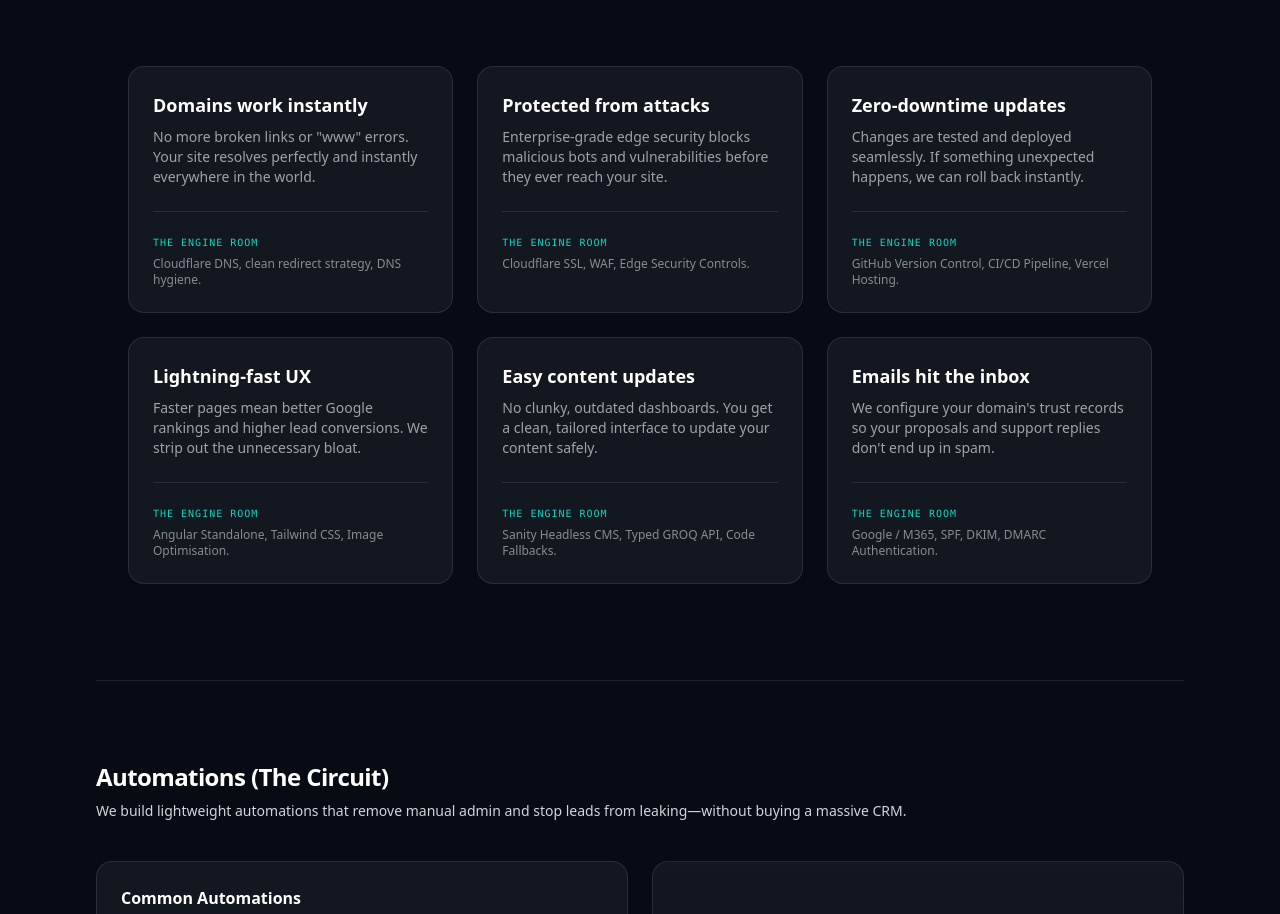
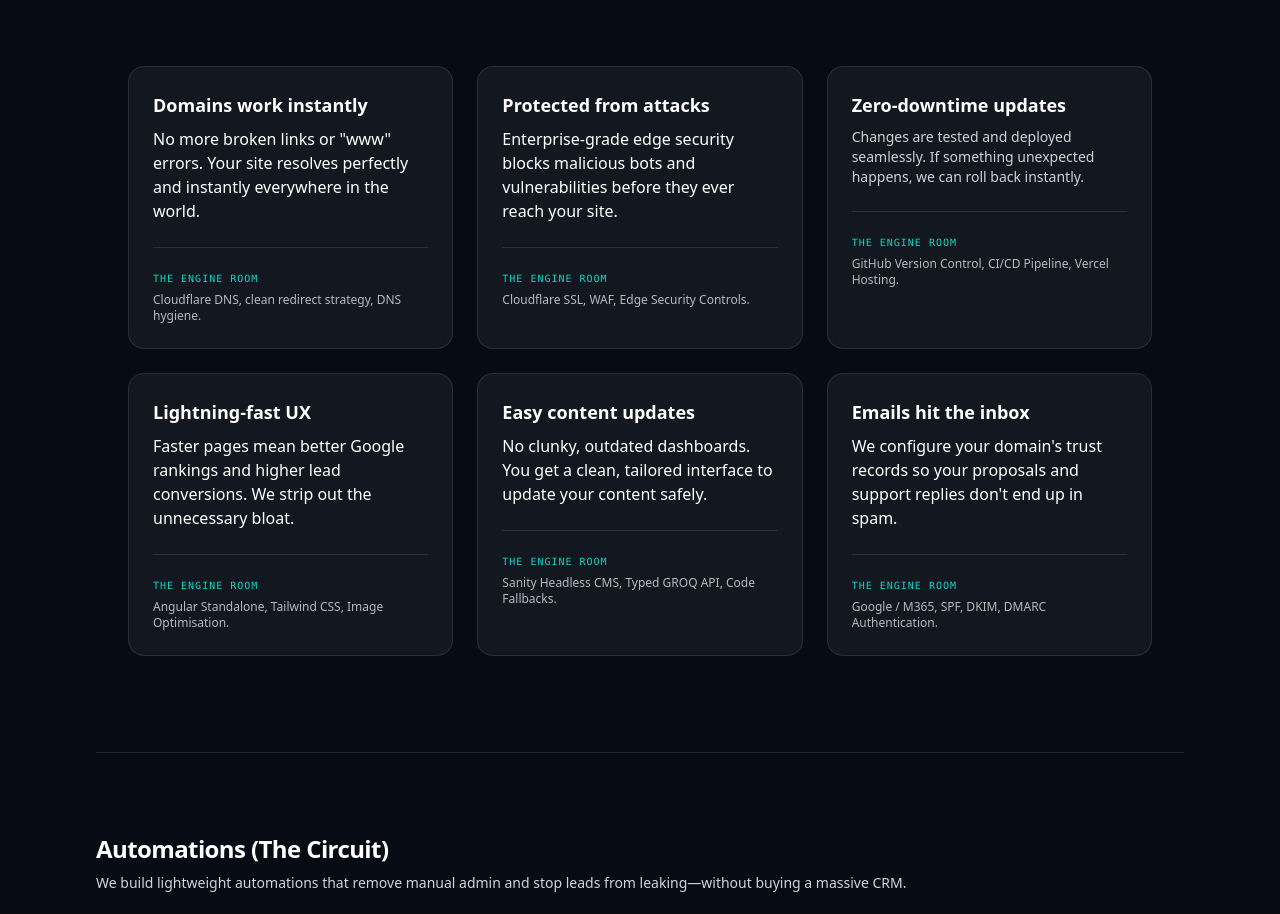
Before and after one commit to simplicreate/simplicreate-web, an Angular app: page / in a window 1280 px wide. Shown: the part 1886-2800 px from the top of the page. Built offline with nearby package versions, Linux system fonts and the light colour scheme; no server answers.

Commit message:
aligned layout with pagespeed insights

```diff
--- a/src/app/core/layout/site-header/site-header.component.html
+++ b/src/app/core/layout/site-header/site-header.component.html
@@ -2,7 +2,7 @@
   <div class="mx-auto max-w-6xl px-4 sm:px-6 lg:px-8 py-3 flex items-center justify-between">
 
     <a href="#top" class="flex items-center gap-3" (click)="closeMenu()">
-      <img src="assets/brand/simplicreate-logo.webp" alt="SimpliCreate logo" class="h-10 w-auto" />
+      <img src="assets/brand/simplicreate-logo.webp" alt="SimpliCreate logo" width="160" height="40" class="h-10 w-auto" />
       <div class="leading-tight">
         <div class="text-sm font-semibold tracking-tight bg-linear-to-r from-[#0B2A6F] via-[#1557C6] to-[#11D6C3] bg-clip-text text-transparent">
            SimpliCreate
@@ -26,7 +26,7 @@
       </a>
     </div>
 
-    <button class="md:hidden p-2 text-white/70 hover:text-white" (click)="toggleMenu()">
+    <button class="md:hidden p-2 text-white/70 hover:text-white" aria-label="Toggle menu" (click)="toggleMenu()">
       <svg class="w-6 h-6" fill="none" viewBox="0 0 24 24" stroke="currentColor">
         <path *ngIf="!isMenuOpen" stroke-linecap="round" stroke-linejoin="round" stroke-width="2" d="M4 6h16M4 12h16M4 18h16"/>
         <path *ngIf="isMenuOpen" stroke-linecap="round" stroke-linejoin="round" stroke-width="2" d="M6 18L18 6M6 6l12 12"/>
--- a/src/app/pages/home/home.component.html
+++ b/src/app/pages/home/home.component.html
@@ -123,55 +123,55 @@
 
           <div class="p-6 rounded-2xl bg-white/5 border border-white/10 hover:border-white/20 transition-colors">
             <h3 class="text-lg font-semibold text-white mb-2">Domains work instantly</h3>
-            <p class="text-sm text-white/60 mb-6">No more broken links or "www" errors. Your site resolves perfectly and instantly everywhere in the world.</p>
+            <p class="text-sm80 mb-6">No more broken links or "www" errors. Your site resolves perfectly and instantly everywhere in the world.</p>
             <div class="pt-4 border-t border-white/10">
               <span class="text-[10px] font-mono text-[#11D6C3] uppercase tracking-widest">The Engine Room</span>
-              <p class="text-xs text-white/50 mt-1">Cloudflare DNS, clean redirect strategy, DNS hygiene.</p>
+              <p class="text-xs text-white/70 mt-1">Cloudflare DNS, clean redirect strategy, DNS hygiene.</p>
             </div>
           </div>
 
           <div class="p-6 rounded-2xl bg-white/5 border border-white/10 hover:border-white/20 transition-colors">
             <h3 class="text-lg font-semibold text-white mb-2">Protected from attacks</h3>
-            <p class="text-sm text-white/60 mb-6">Enterprise-grade edge security blocks malicious bots and vulnerabilities before they ever reach your site.</p>
+            <p class="text-sm80 mb-6">Enterprise-grade edge security blocks malicious bots and vulnerabilities before they ever reach your site.</p>
             <div class="pt-4 border-t border-white/10">
               <span class="text-[10px] font-mono text-[#11D6C3] uppercase tracking-widest">The Engine Room</span>
-              <p class="text-xs text-white/50 mt-1">Cloudflare SSL, WAF, Edge Security Controls.</p>
+              <p class="text-xs text-white/70 mt-1">Cloudflare SSL, WAF, Edge Security Controls.</p>
             </div>
           </div>
 
           <div class="p-6 rounded-2xl bg-white/5 border border-white/10 hover:border-white/20 transition-colors">
             <h3 class="text-lg font-semibold text-white mb-2">Zero-downtime updates</h3>
-            <p class="text-sm text-white/60 mb-6">Changes are tested and deployed seamlessly. If something unexpected happens, we can roll back instantly.</p>
+            <p class="text-sm text-white/80 mb-6">Changes are tested and deployed seamlessly. If something unexpected happens, we can roll back instantly.</p>
             <div class="pt-4 border-t border-white/10">
               <span class="text-[10px] font-mono text-[#11D6C3] uppercase tracking-widest">The Engine Room</span>
-              <p class="text-xs text-white/50 mt-1">GitHub Version Control, CI/CD Pipeline, Vercel Hosting.</p>
+              <p class="text-xs text-white/70 mt-1">GitHub Version Control, CI/CD Pipeline, Vercel Hosting.</p>
             </div>
           </div>
 
           <div class="p-6 rounded-2xl bg-white/5 border border-white/10 hover:border-white/20 transition-colors">
             <h3 class="text-lg font-semibold text-white mb-2">Lightning-fast UX</h3>
-            <p class="text-sm text-white/60 mb-6">Faster pages mean better Google rankings and higher lead conversions. We strip out the unnecessary bloat.</p>
+            <p class="text-sm80 mb-6">Faster pages mean better Google rankings and higher lead conversions. We strip out the unnecessary bloat.</p>
             <div class="pt-4 border-t border-white/10">
               <span class="text-[10px] font-mono text-[#11D6C3] uppercase tracking-widest">The Engine Room</span>
-              <p class="text-xs text-white/50 mt-1">Angular Standalone, Tailwind CSS, Image Optimisation.</p>
+              <p class="text-xs text-white/70 mt-1">Angular Standalone, Tailwind CSS, Image Optimisation.</p>
             </div>
           </div>
 
           <div class="p-6 rounded-2xl bg-white/5 border border-white/10 hover:border-white/20 transition-colors">
             <h3 class="text-lg font-semibold text-white mb-2">Easy content updates</h3>
-            <p class="text-sm text-white/60 mb-6">No clunky, outdated dashboards. You get a clean, tailored interface to update your content safely.</p>
+            <p class="text-sm80 mb-6">No clunky, outdated dashboards. You get a clean, tailored interface to update your content safely.</p>
             <div class="pt-4 border-t border-white/10">
               <span class="text-[10px] font-mono text-[#11D6C3] uppercase tracking-widest">The Engine Room</span>
-              <p class="text-xs text-white/50 mt-1">Sanity Headless CMS, Typed GROQ API, Code Fallbacks.</p>
+              <p class="text-xs text-white/70 mt-1">Sanity Headless CMS, Typed GROQ API, Code Fallbacks.</p>
             </div>
           </div>
 
           <div class="p-6 rounded-2xl bg-white/5 border border-white/10 hover:border-white/20 transition-colors">
             <h3 class="text-lg font-semibold text-white mb-2">Emails hit the inbox</h3>
-            <p class="text-sm text-white/60 mb-6">We configure your domain's trust records so your proposals and support replies don't end up in spam.</p>
+            <p class="text-sm80 mb-6">We configure your domain's trust records so your proposals and support replies don't end up in spam.</p>
             <div class="pt-4 border-t border-white/10">
               <span class="text-[10px] font-mono text-[#11D6C3] uppercase tracking-widest">The Engine Room</span>
-              <p class="text-xs text-white/50 mt-1">Google / M365, SPF, DKIM, DMARC Authentication.</p>
+              <p class="text-xs text-white/70 mt-1">Google / M365, SPF, DKIM, DMARC Authentication.</p>
             </div>
           </div>
 
@@ -213,7 +213,7 @@
               class="inline-flex items-center justify-center rounded-xl px-6 py-3 text-sm font-semibold text-[#041018] bg-[#11D6C3] hover:brightness-110 transition shadow-lg">
               Ask about automations
             </a>
-            <p class="mt-3 text-xs text-white/50">(Included with Managed Ops)</p>
+            <p class="mt-3 text-xs text-white/70">(Included with Managed Ops)</p>
           </div>
         </div>
       </div>
@@ -262,7 +262,7 @@
         <details *ngFor="let item of (faq || [])" class="group rounded-2xl border border-white/10 bg-white/5 p-5">
           <summary class="flex cursor-pointer list-none items-center justify-between gap-4">
             <span class="text-sm font-semibold">{{ item.question }}</span>
-            <span class="text-white/60 group-open:rotate-45 transition">+</span>
+            <span class="80 group-open:rotate-45 transition">+</span>
           </summary>
           <p class="mt-3 text-sm text-white/70">{{ item.answer }}</p>
         </details>
--- a/src/index.html
+++ b/src/index.html
@@ -3,6 +3,7 @@
   <head>
     <meta charset="utf-8" />
     <title>SimpliCreate</title>
+    <meta name="description" content="Managed website and cloud infrastructure for South African SMEs. We handle the monitoring, security, backups, and deployments so you never lose leads to downtime.">
     <base href="/" />
     <meta name="viewport" content="width=device-width, initial-scale=1" />
     <link rel="icon" type="image/x-icon" href="/favicon.ico?v=7" />
```
Also changed, not shown: robots.txt.
